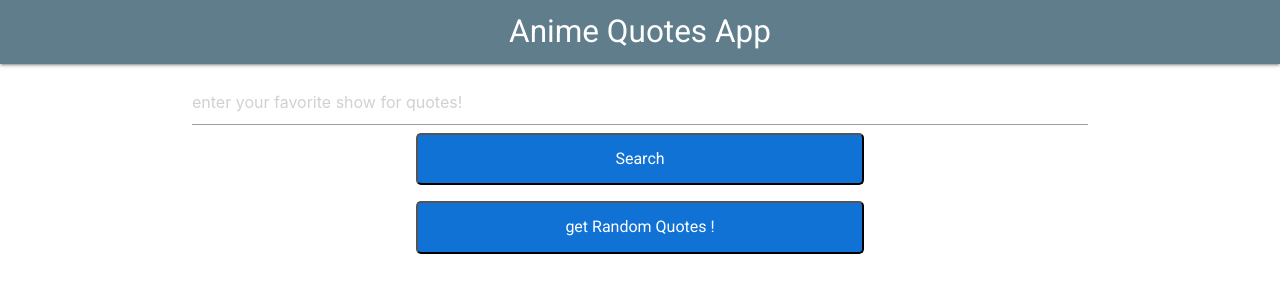
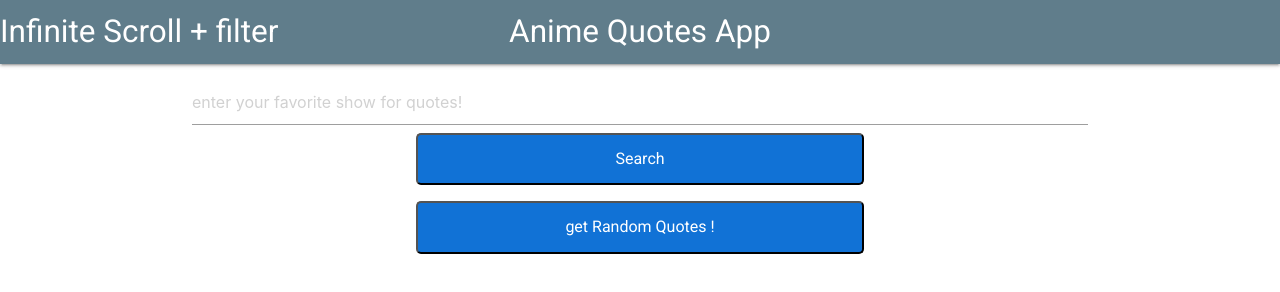
Before and after one commit to luke-h1/anime-quotes-app, a website: page index.html in a window 1280 px wide. Drawn offline with nearby package versions, Linux system fonts and the light colour scheme.

Commit message:
add nav item

```diff
--- a/index.html
+++ b/index.html
@@ -12,6 +12,7 @@
       <div class="nav-wrapper blue-grey
       ">
         <a href="#" class="brand-logo center">Anime Quotes App</a>
+        <a href="infinite-scroll.html" class="brand-logo">Infinite Scroll + filter</a>
         <ul id="nav-mobile" class="right hide-on-med-and-down">
         </ul>
       </div>
```
